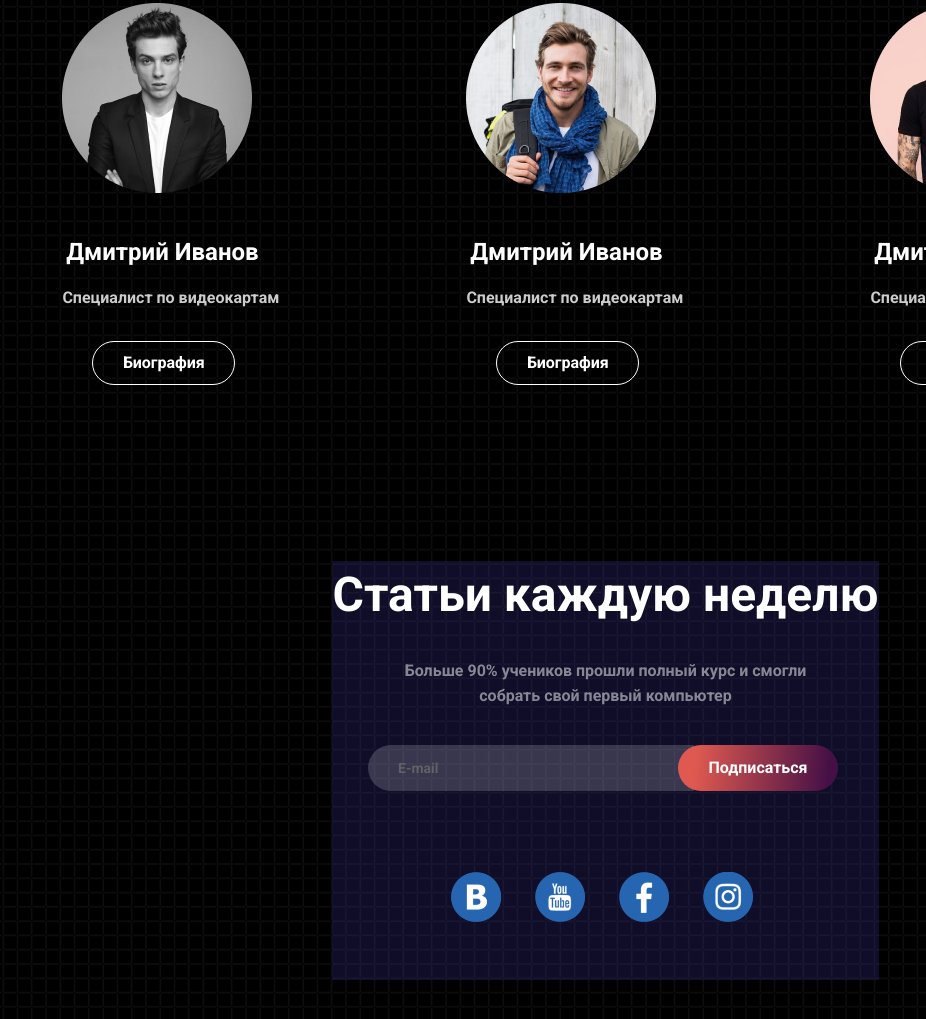
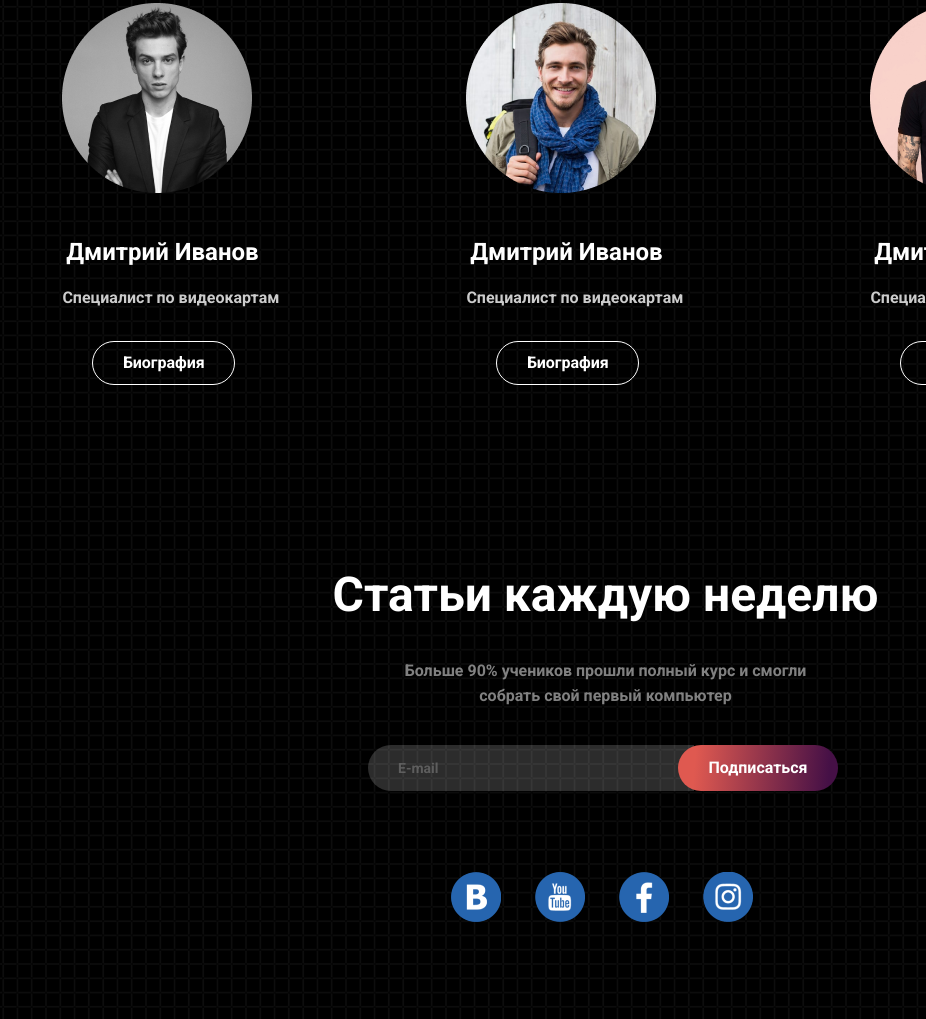
Before and after one commit to genez1s/firstpattern.github.io, a plain HTML site: page index.html in a window 1280 px wide. Shown: the part 5536-6555 px from the top of the page, without its empty margins (354-1280 px from the left). Drawn offline with Linux system fonts and the light colour scheme.

Commit message:
Add files via upload

```diff
--- a/style.css
+++ b/style.css
@@ -1043,7 +1043,6 @@ body {
     height: 419px;
     left: 686px;
     top: 4150px;
-    background-color: rgba(58, 51, 153, 0.26);
  }
 
  footer h3 {
```
